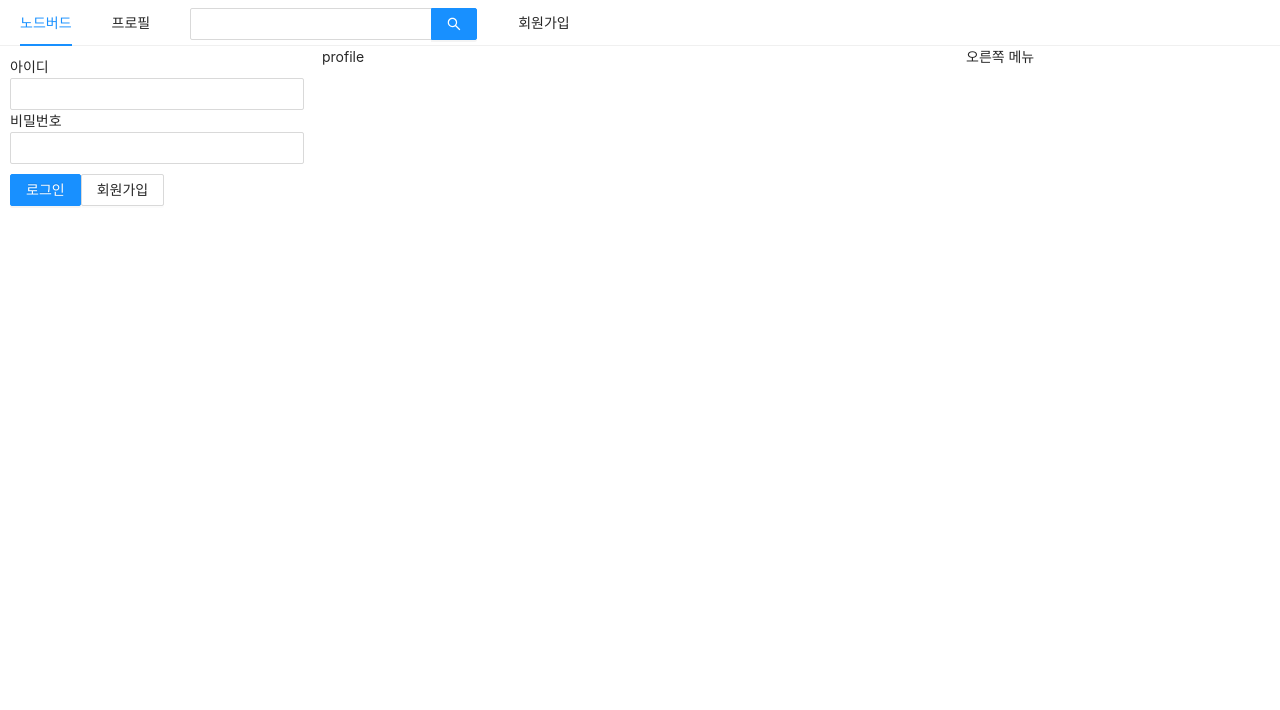
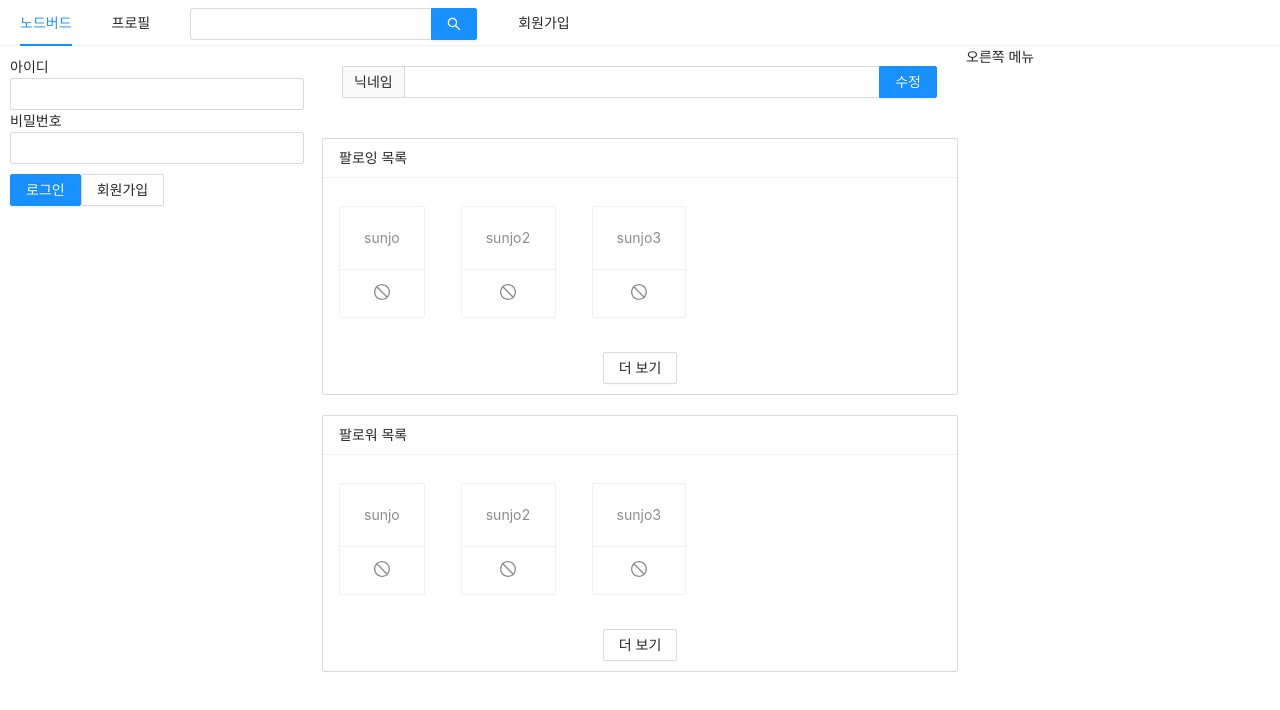
Before and after one commit to YuSunjo/react-node_bird, a Next.js app in the folder front/: page /profile in a window 1280 px wide. Shown: the top 710 px of the page. Built offline with nearby package versions, Linux system fonts and the light colour scheme.

Commit message:
profile page

```diff
--- /dev/null
+++ b/front/components/FollowList.js
@@ -0,0 +1,33 @@
+import React from 'react';
+import {Button, Card, List} from 'antd';
+import { StopOutlined } from '@ant-design/icons';
+import PropTypes from 'prop-types';
+
+const FollowList = ({ header, data}) => {
+    return (
+        <List
+            style={{marginBottom:20}}
+            grid={{gutter: 4, xs: 2, md:3}}
+            size="small"
+            header={<div>{header}</div>}
+            loadMore={<div style={{textAlign: 'center', margin:'10px 0'}}><Button>더 보기</Button></div>}
+            bordered
+            dataSource={data}
+            renderItem={(item) => (
+                <List.Item style={{marginTop : 20}}>
+                    <Card actions={[<StopOutlined key="stop"/>]}>
+                        <Card.Meta description={item.nickname} />
+                    </Card>
+                </List.Item>
+            )}
+        />
+    )
+}
+
+FollowList.prototype = {
+    header: PropTypes.toString.isRequired,
+    data: PropTypes.array.isRequired
+}
+
+
+export default FollowList;
--- /dev/null
+++ b/front/components/NicknameEditForm.js
@@ -0,0 +1,14 @@
+import React ,{useMemo} from 'react';
+import {Form, Input} from 'antd'
+
+const NicknameEditForm = () => {
+
+    const style= useMemo(() => ({ marginBottom:'20px', border:'1px solid $d9d9d9', padding: '20px' }), []);
+    return (
+        <Form style={style}>
+            <Input.Search addonBefore="닉네임" enterButton="수정"/>
+        </Form>
+    )
+}
+
+export default NicknameEditForm
--- a/front/pages/profile.js
+++ b/front/pages/profile.js
@@ -1,15 +1,23 @@
-import React from 'react'
-import AppLayout from '../components/AppLayout'
-import Head from 'next/head'
+import React from 'react';
+import AppLayout from '../components/AppLayout';
+import Head from 'next/head';
+import NicknameEditForm from '../components/NicknameEditForm';
+import FollowList from '../components/FollowList';
 
 const profile = ()=> {
+
+    const followerList=[{nickname: 'sunjo'}, {nickname: 'sunjo2'}, {nickname: 'sunjo3'}, ];
+    const followingList=[{nickname: 'sunjo'}, {nickname: 'sunjo2'}, {nickname: 'sunjo3'}, ];
+
     return (
         <>
             <Head>
                 <title>프로필 | NodeBird</title>
             </Head>
             <AppLayout>
-                profile
+                <NicknameEditForm />
+                <FollowList header="팔로잉 목록" data={followingList}/>
+                <FollowList header="팔로워 목록" data={followerList}/>
             </AppLayout>
         </>
     )
```
